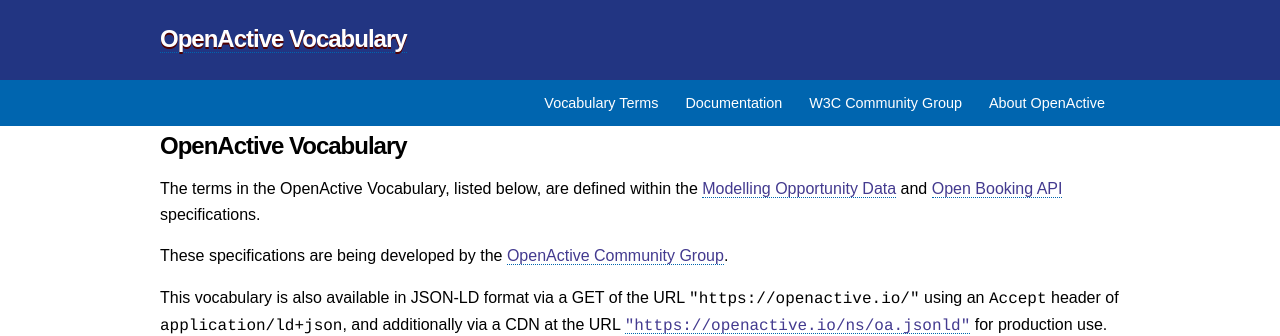
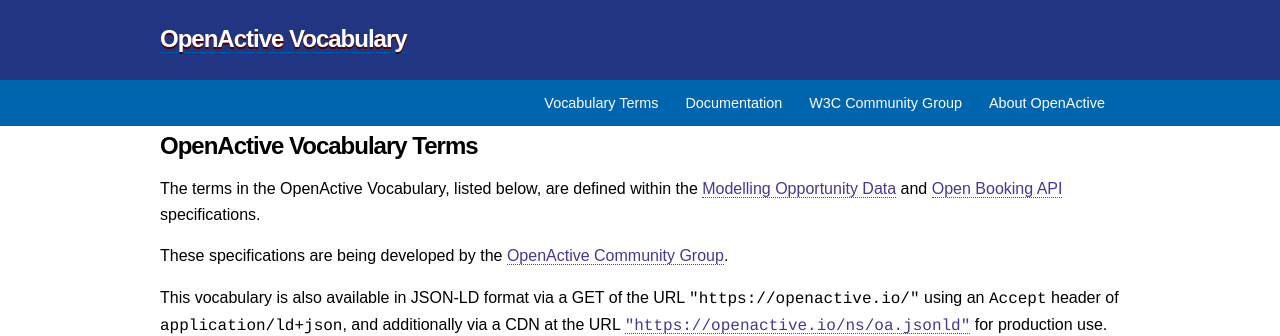
Before and after one commit to openactive/openactive.github.io, a Jekyll site: the page built from ns/index.md, in a window 1280 px wide and 900 px high. Shown: the top 336 px of the window. Built offline with Jekyll 4.4.1, drawn with Linux system fonts in a browser that asks for light colours.

Commit message:
Update title

```diff
--- a/ns/index.md
+++ b/ns/index.md
@@ -3,7 +3,7 @@
 title: OpenActive Vocabulary
 ---
 
-# OpenActive Vocabulary
+# OpenActive Vocabulary Terms
 
 The terms in the OpenActive Vocabulary, listed below, are defined within the [Modelling Opportunity Data](https://www.openactive.io/modelling-opportunity-data/) and [Open Booking API](https://www.openactive.io/open-booking-api/EditorsDraft/) specifications.
 
```
